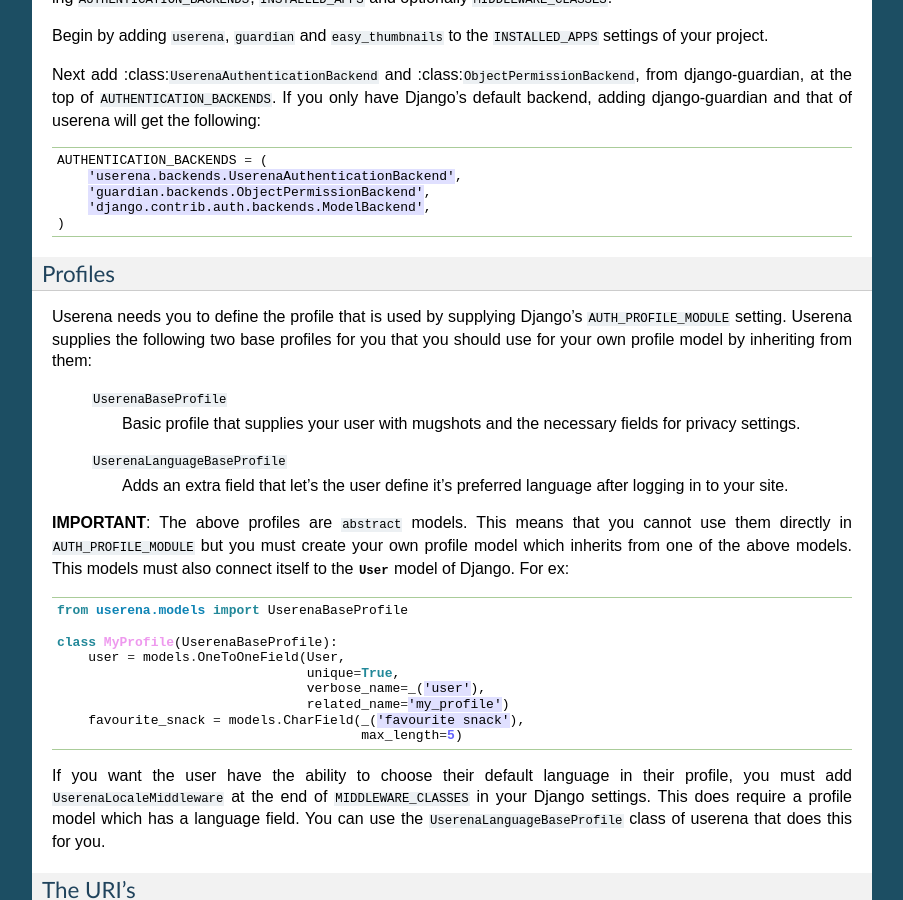
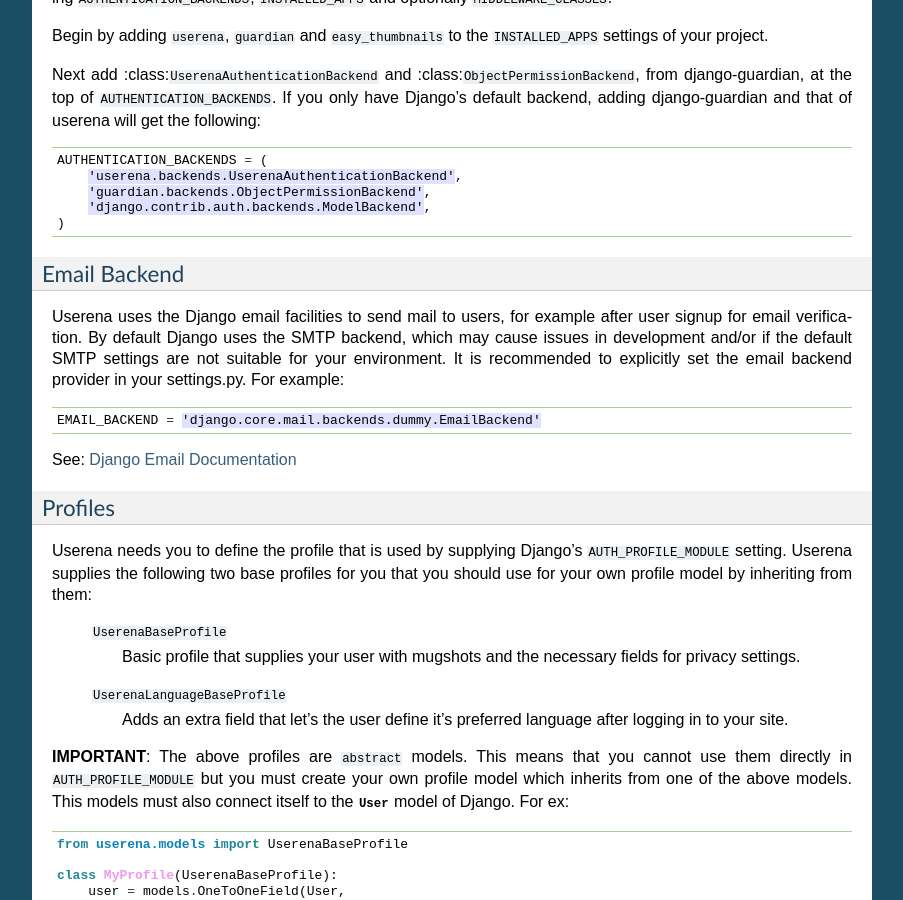
Before and after one commit to napster0125/django-ena-for-user, a Sphinx documentation site: the page built from docs/installation.rst, in a window 1280 px wide and 900 px high, scrolled down 1202 px. Shown: the whole window, without its empty margins (198-1101 px from the left). Built offline with Sphinx 7.4.7, drawn with Linux system fonts in a browser that asks for light colours.

Commit message:
Adding doc about EMAIL_BACKEND, RE Issue #74

```diff
--- a/docs/installation.rst
+++ b/docs/installation.rst
@@ -50,7 +50,7 @@
 
 
 Manual installation of development version with git.
-~~~~~~~~~~~~~~~~~~~~~~~~~~~~~~~~~~~~~~~~~~~~~~~~~~~
+~~~~~~~~~~~~~~~~~~~~~~~~~~~~~~~~~~~~~~~~~~~~~~~~~~~~
 
 Clone userena with::
 
@@ -85,6 +85,22 @@
         'guardian.backends.ObjectPermissionBackend',
         'django.contrib.auth.backends.ModelBackend',
     )
+
+Email Backend
+~~~~~~~~~~~~~
+
+Userena uses the Django email facilities to send mail to users, for example
+after user signup for email verification.  By default Django uses the SMTP
+backend, which may cause issues in development and/or if the default SMTP
+settings are not suitable for your environment.  It is recommended to
+explicitly set the email backend provider in your settings.py.  For example:
+
+.. code-block:: python
+
+    EMAIL_BACKEND = 'django.core.mail.backends.dummy.EmailBackend'
+
+
+See: `Django Email Documentation <https://docs.djangoproject.com/en/dev/topics/email/>`_
 
 Profiles
 ~~~~~~~~
@@ -134,6 +150,7 @@
 
     (r'^accounts/', include('userena.urls')),
 
+
 This should have you a working accounts application for your project. See the
 :ref:`settings <settings>` and :ref:`templates <templates>` for further
 configuration options.
```
